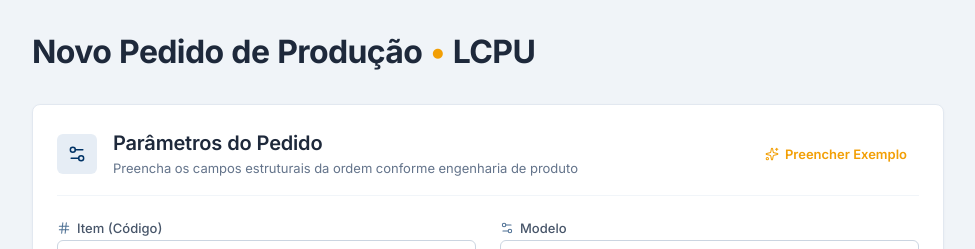
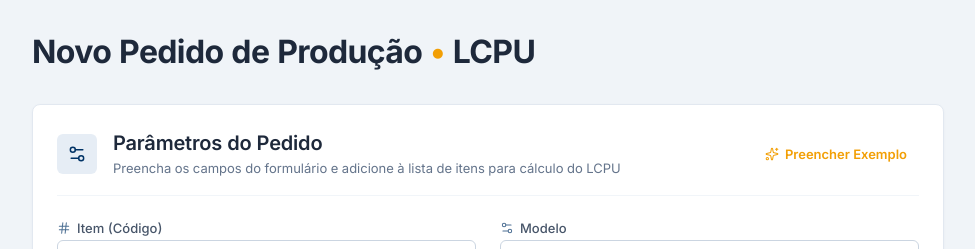
Before and after one commit to vtrobot/Formulario_Renault, a React (Vite) app in the folder frontend/: page / in a window 1280 px wide. Shown: the top 249 px of the page, without its empty margins (152-1127 px from the left). Built offline with nearby package versions, Linux system fonts and the light colour scheme.

Commit message:
Atualização de texto

```diff
--- a/frontend/src/components/PedidoForm.tsx
+++ b/frontend/src/components/PedidoForm.tsx
@@ -121,7 +121,7 @@ export function PedidoForm({ onAddItem }: PedidoFormProps) {
           <div>
             <h2 className="card-title">Parâmetros do Pedido</h2>
             <p className="card-description">
-              Preencha os campos estruturais da ordem conforme engenharia de produto
+              Preencha os campos do formulário e adicione à lista de itens para cálculo do LCPU
             </p>
           </div>
         </div>
```
